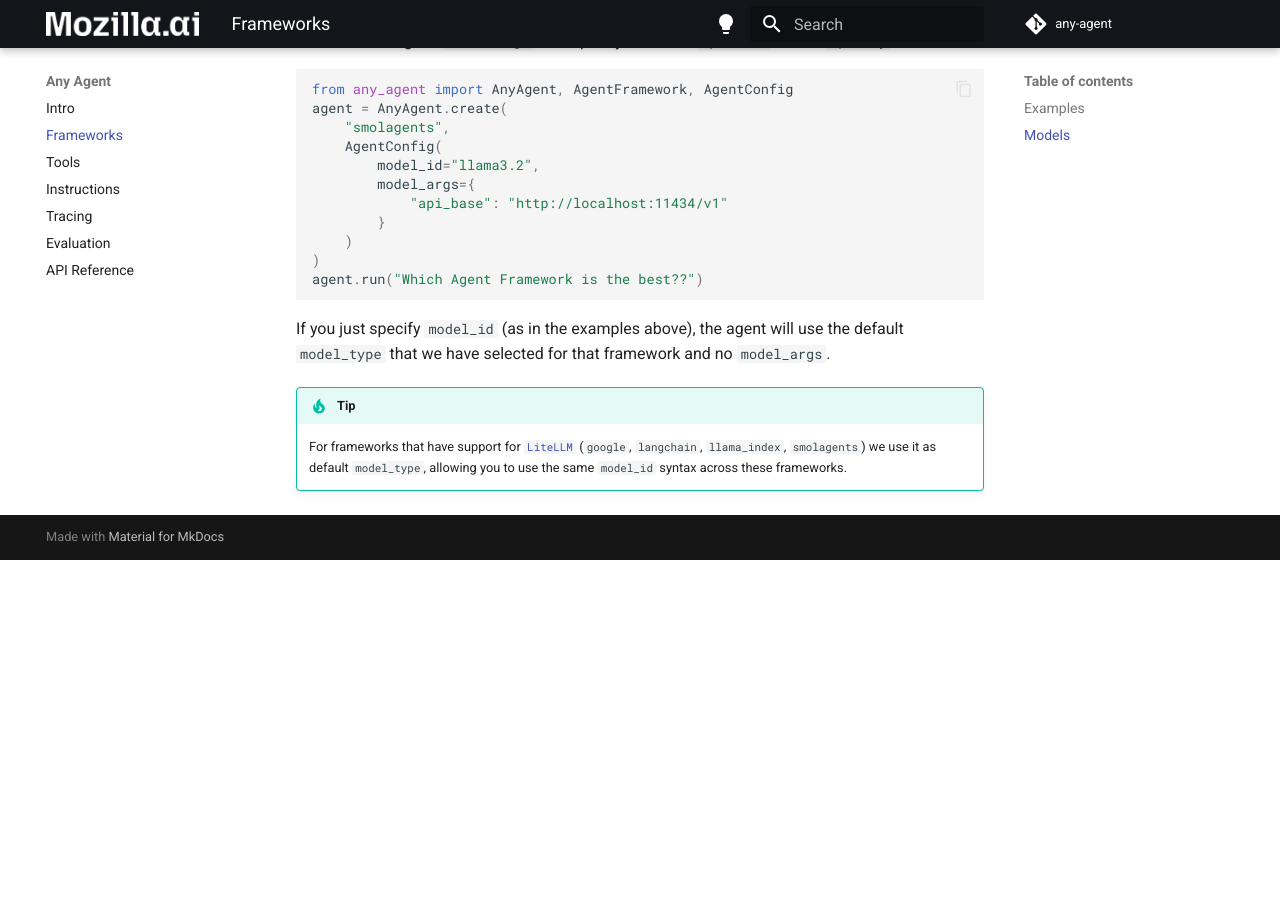
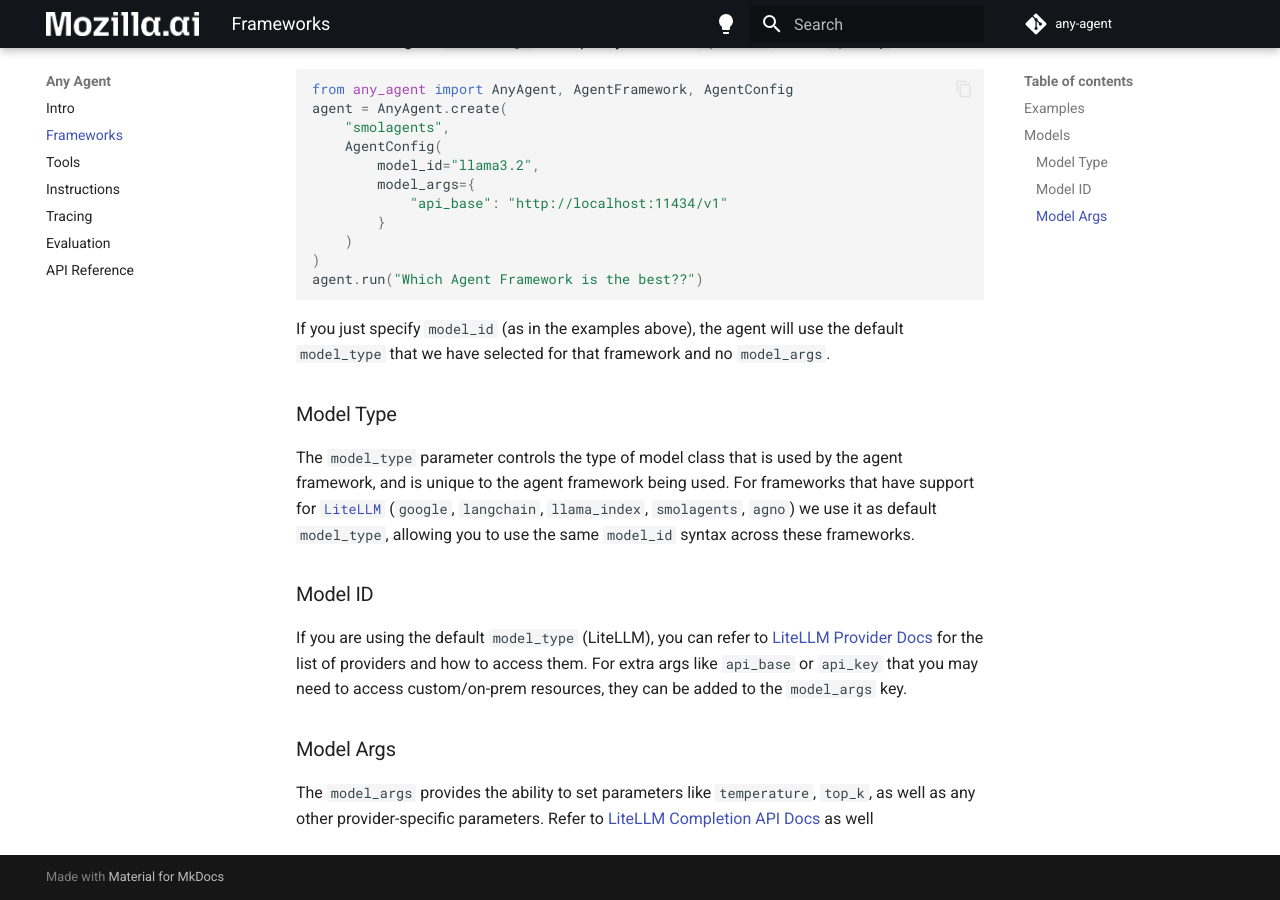
Before and after one commit to therealtimex/any-agent, an MkDocs documentation site: the page built from docs/frameworks.md, in a window 1280 px wide and 900 px high, scrolled down 897 px. Built offline with MkDocs 1.6.1 and Material for MkDocs 9.7.7, drawn with Linux system fonts in a browser that asks for light colours; comment, search, counter and statistics services are not loaded; before the commit the page ends 1457 px from its top, so only the background shows below that.

Commit message:
Updated docs (#109)

```diff
--- a/docs/frameworks.md
+++ b/docs/frameworks.md
@@ -118,8 +118,16 @@ agent.run("Which Agent Framework is the best??")
 If you just specify `model_id` (as in the examples above), the agent will use the default `model_type` that we have selected
 for that framework and no `model_args`.
 
+### Model Type
 
-!!! tip
+The `model_type` parameter controls the type of model class that is used by the agent framework, and is unique to the agent framework being used. For frameworks that have support for [`LiteLLM`](https://github.com/BerriAI/litellm) (`google`, `langchain`, `llama_index`, `smolagents`, `agno`) we use it as default `model_type`, allowing you to use the same `model_id` syntax across these frameworks.
 
-    For frameworks that have support for [`LiteLLM`](https://github.com/BerriAI/litellm) (`google`, `langchain`, `llama_index`, `smolagents`)
-    we use it as default `model_type`, allowing you to use the same `model_id` syntax across these frameworks.
+### Model ID
+
+If you are using the default `model_type` (LiteLLM), you can refer to [LiteLLM Provider Docs](https://docs.litellm.ai/docs/providers) for the list
+of providers and how to access them. For extra args like `api_base` or `api_key` that you may need to access custom/on-prem resources, they can be added to the `model_args` key.
+
+### Model Args
+
+The `model_args` provides the ability to set parameters like `temperature`, `top_k`, as well as any other provider-specific parameters.
+Refer to [LiteLLM Completion API Docs](https://docs.litellm.ai/docs/text_completion) as well
```
